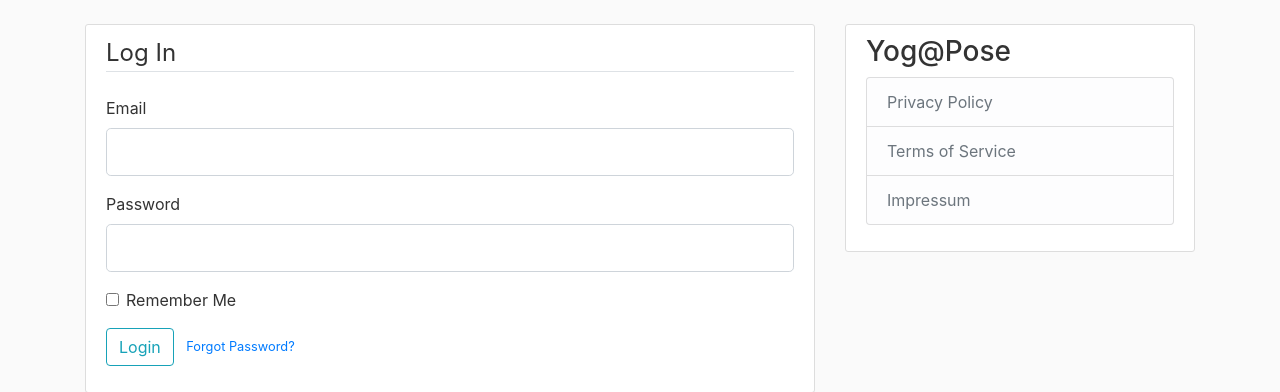
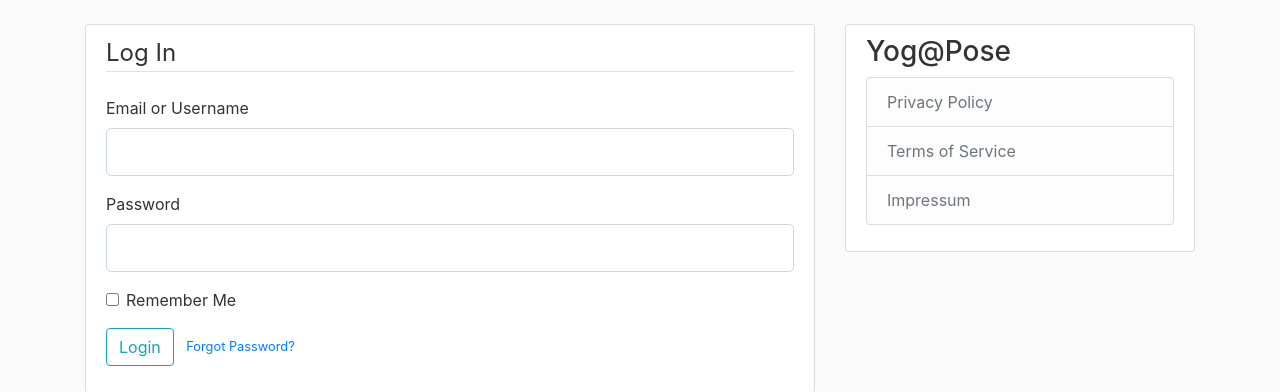
Before and after one commit to gautam-e/YogaPose, a Flask app: page /login in a window 1280 px wide. Shown: the part 56-448 px from the top of the page. Run offline with Flask 2, Linux system fonts and the light colour scheme; parts of the project's set-up code (start-up, migrations or seed data) failed here and were passed over; some libraries are stand-ins or nearby versions.

Commit message:
Login with username possible

```diff
--- a/yogapose/templates/login.html
+++ b/yogapose/templates/login.html
@@ -6,16 +6,16 @@
             <fieldset class="form-group">
                 <legend class="border-bottom mb-4">Log In</legend>
                 <div class="form-group">
-                    {{ form.email.label(class="form-control-label") }}
-                    {% if form.email.errors %}
-                        {{ form.email(class="form-control form-control-lg is-invalid") }}
+                    {{ form.email_or_username.label(class="form-control-label") }}
+                    {% if form.email_or_username.errors %}
+                        {{ form.email_or_username(class="form-control form-control-lg is-invalid") }}
                         <div class="invalid-feedback">
-                            {% for error in form.email.errors %}
+                            {% for error in form.email_or_username.errors %}
                                 <span>{{ error }}</span>
                             {% endfor %}
                         </div>
                     {% else %}
-                        {{ form.email(class="form-control form-control-lg") }}
+                        {{ form.email_or_username(class="form-control form-control-lg") }}
                     {% endif %}
                 </div>
                 <div class="form-group">
--- a/yogapose/users/forms.py
+++ b/yogapose/users/forms.py
@@ -35,8 +35,8 @@ class RegistrationForm(FlaskForm):
 
 
 class LoginForm(FlaskForm):
-    email = StringField('Email',
-                        validators=[DataRequired(), Email()])
+    email_or_username = StringField('Email or Username',
+                        validators=[DataRequired()])
     password = PasswordField('Password', validators=[DataRequired()])
     remember = BooleanField('Remember Me')
     submit = SubmitField('Login')
--- a/yogapose/users/routes.py
+++ b/yogapose/users/routes.py
@@ -32,7 +32,8 @@ def login():
         return redirect(url_for('users.user_posts', username=current_user.username))
     form = LoginForm()
     if form.validate_on_submit():
-        user = User.query.filter_by(email=form.email.data).first()
+        user = User.query.filter_by(email=form.email_or_username.data).first() or \
+            User.query.filter_by(username=form.email_or_username.data).first()
         if user and bcrypt.check_password_hash(user.password, form.password.data):
             login_user(user, remember=form.remember.data)
             #so that user gets directed to last page he tried to access after logging in
```
